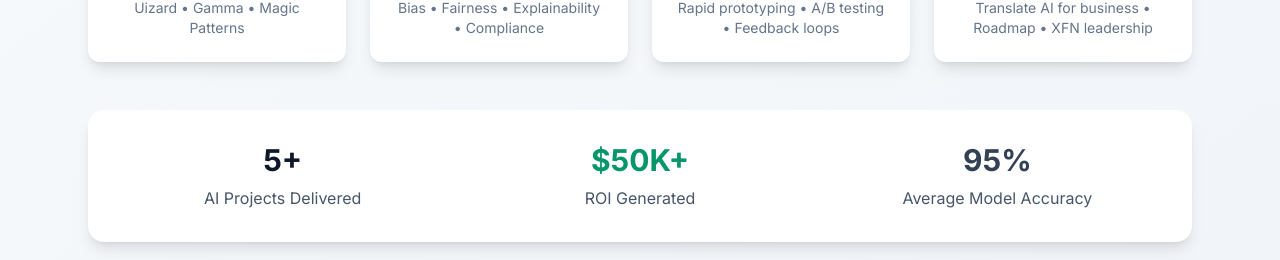
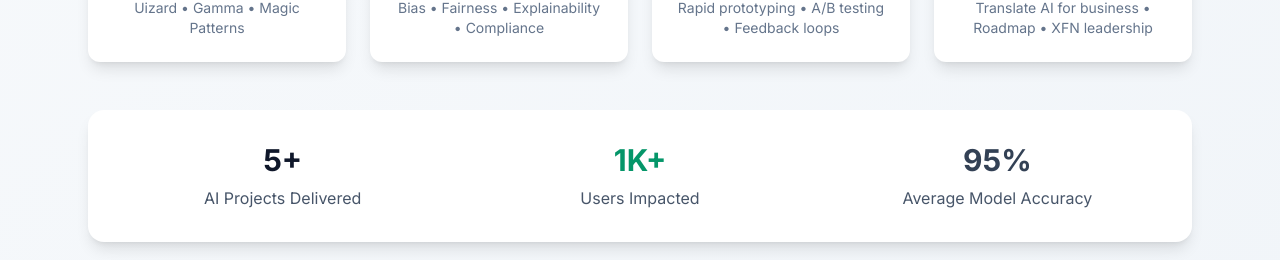
Before and after one commit to code-red-Marshall/Portfolio, a React (Vite) app: page / in a window 1280 px wide. Shown: the part 4637-4897 px from the top of the page. Built offline with nearby package versions, Linux system fonts and the light colour scheme.

Commit message:
AI ethics: replace K ROI with 1K+ Users Impacted

```diff
--- a/src/components/AILiteracy.tsx
+++ b/src/components/AILiteracy.tsx
@@ -50,8 +50,8 @@ const AILiteracy: React.FC = () => {
               <p className="text-slate-600">AI Projects Delivered</p>
             </div>
             <div>
-              <div className="text-3xl font-bold text-emerald-600 mb-2">$50K+</div>
-              <p className="text-slate-600">ROI Generated</p>
+              <div className="text-3xl font-bold text-emerald-600 mb-2">1K+</div>
+              <p className="text-slate-600">Users Impacted</p>
             </div>
             <div>
               <div className="text-3xl font-bold text-slate-700 mb-2">95%</div>
```
